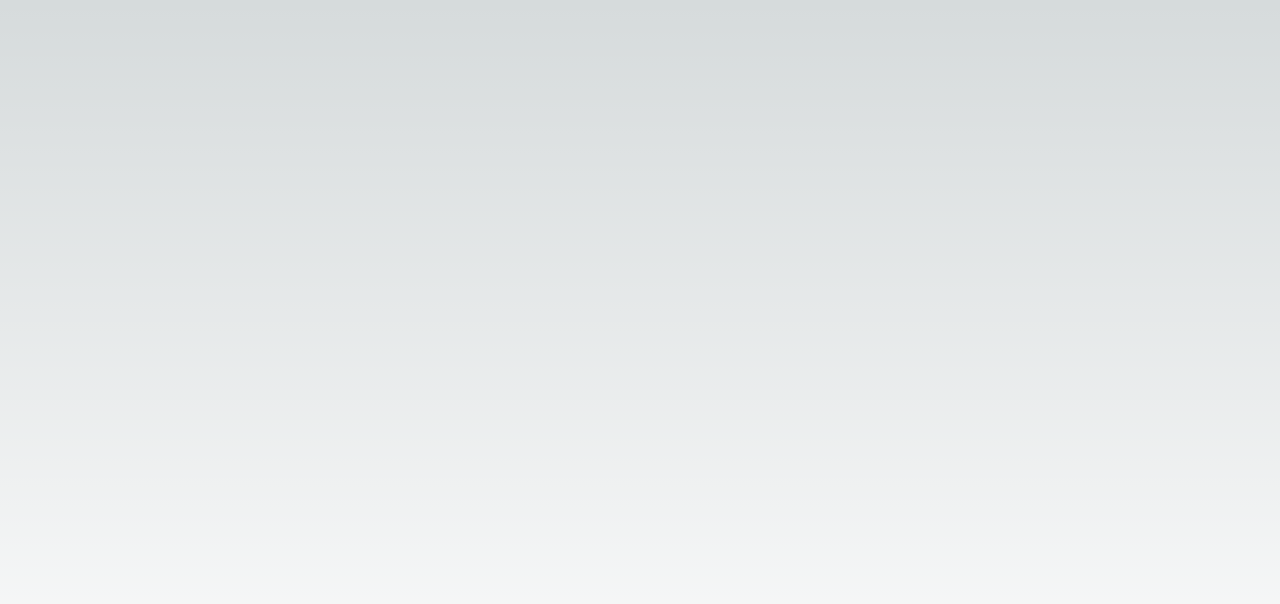
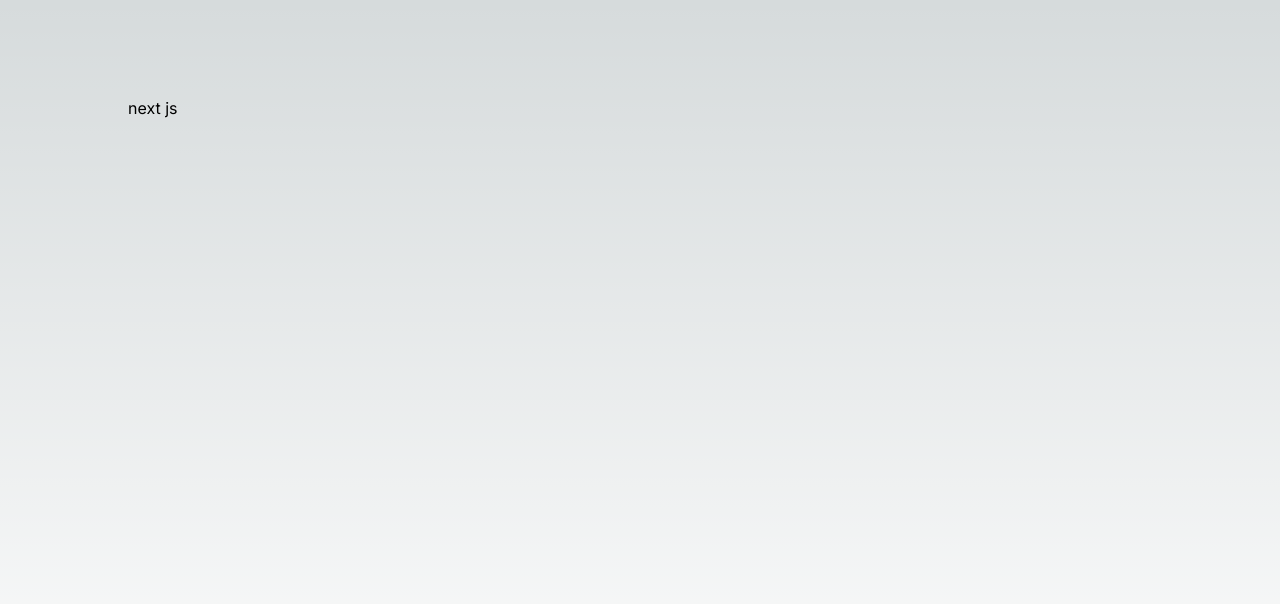
Before and after one commit to DDD-Community/fridge-link-web, a Next.js app: page / in a window 1280 px wide. Shown: the top 604 px of the page. Built offline with nearby package versions, Linux system fonts and the light colour scheme.

Commit message:
ci: github actions 초기 세팅

```diff
--- a/src/pages/index.tsx
+++ b/src/pages/index.tsx
@@ -7,7 +7,9 @@ export default function Home() {
     <main
       className={`flex min-h-screen flex-col items-center justify-between p-24 ${inter.className}`}
     >
-      <div className="mb-32 grid text-center lg:max-w-5xl lg:w-full lg:mb-0 lg:grid-cols-4 lg:text-left"></div>
+      <div className="mb-32 grid text-center lg:max-w-5xl lg:w-full lg:mb-0 lg:grid-cols-4 lg:text-left">
+        next js
+      </div>
     </main>
   );
 }
```
Also changed, not shown: 1 other file (tests, documents, lock files or other folders).
